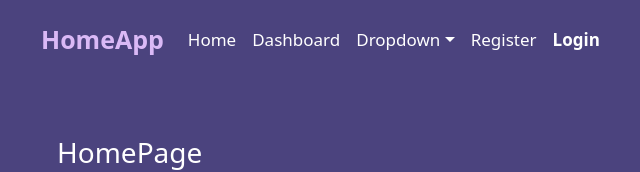
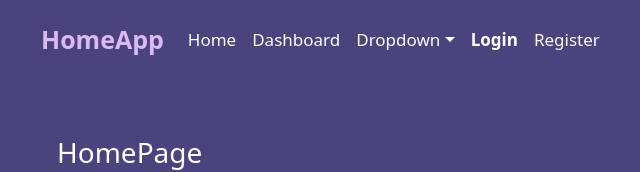
Before and after one commit to ManuelDenis/Telmed, a React (Create React App) app in the folder frontend/: page / in a window 1280 px wide. Shown: the top 172 px of the page, without its empty margins (49-689 px from the left). Built offline with nearby package versions, Linux system fonts and the light colour scheme.

Commit message:
final auth

```diff
--- a/frontend/src/Components/Navbar.js
+++ b/frontend/src/Components/Navbar.js
@@ -61,12 +61,8 @@
 </Navbar.Toggle>
 
 
-          <Navbar.Collapse id="navbarScroll">
-          <Nav
-            className="me-auto my-2 my-lg-0"
-            style={{ maxHeight: '100px' }}
-            navbarScroll
-          >
+          <Navbar.Collapse id="basic-navbar-nav">
+          <Nav className="me-auto my-2 my-lg-0">
             <Nav.Link href="/">Home</Nav.Link>
             <Nav.Link href="/Dashboard">Dashboard</Nav.Link>
 
@@ -81,14 +77,16 @@
                 Separated link
               </NavDropdown.Item>
             </NavDropdown>
-            <Nav.Link href="/Register">Register</Nav.Link>
             {token ? (
                 <>
                 <Nav.Link href="#"><strong>{userInfo.email}</strong></Nav.Link>
                 <Nav.Link href="#" onClick={logout}>Logout</Nav.Link>
                 </>
             ) : (
+                <>
                 <Nav.Link href="/Login"><strong>Login</strong></Nav.Link>
+                <Nav.Link href="/Register">Register</Nav.Link>
+                </>
             )}
 
 
```
